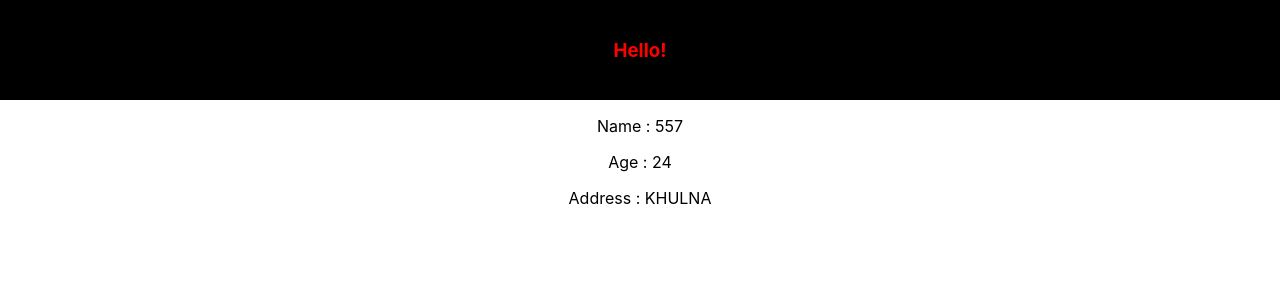
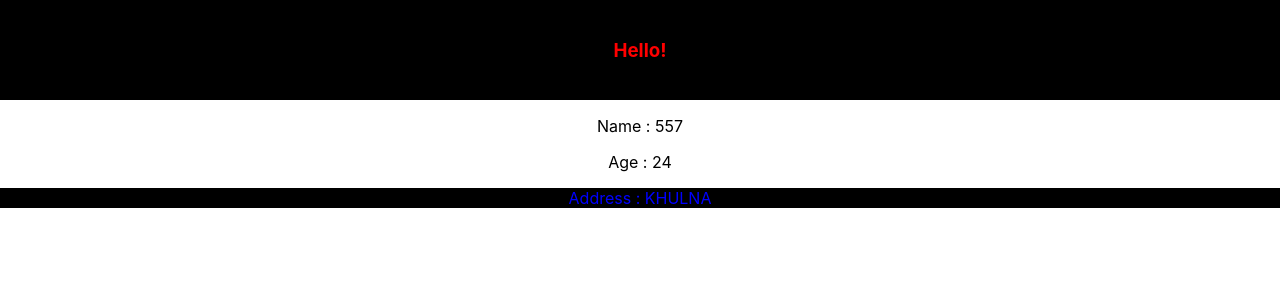
Before and after one commit to leon0113/reactjs-core-concepts, a React (Create React App) app: page / in a window 1280 px wide. Shown: the top 300 px of the page. Built offline with nearby package versions, Linux system fonts and the light colour scheme.

Commit message:
styling in JSX

```diff
--- a/src/App.js
+++ b/src/App.js
@@ -17,7 +17,9 @@ function App() {
       <div className="music">
         <p>Name : {number + 2}</p>
         <p>Age : {singer.age}</p>
-        <p>Address : {singer.address}</p>
+        <p style={{ color: "blue", backgroundColor: "black" }}>
+          Address : {singer.address}
+        </p>
       </div>
     </div>
   );
```
